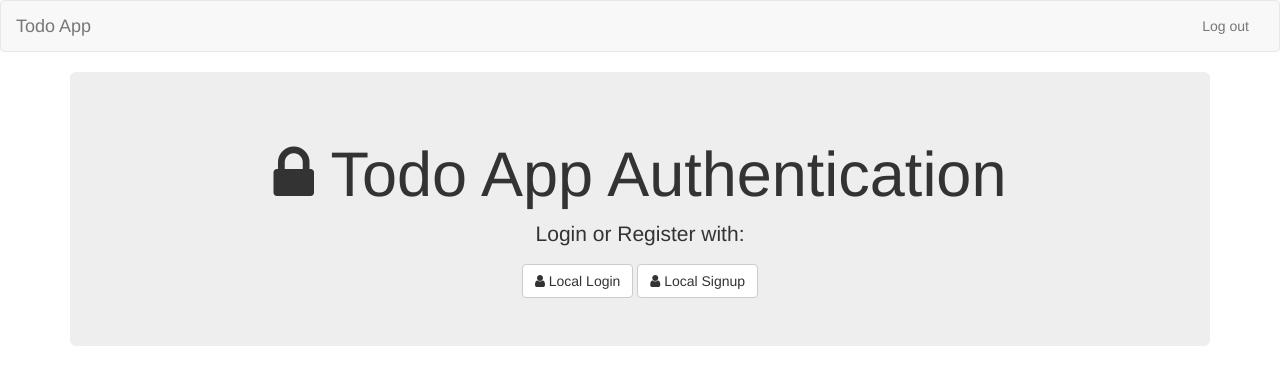
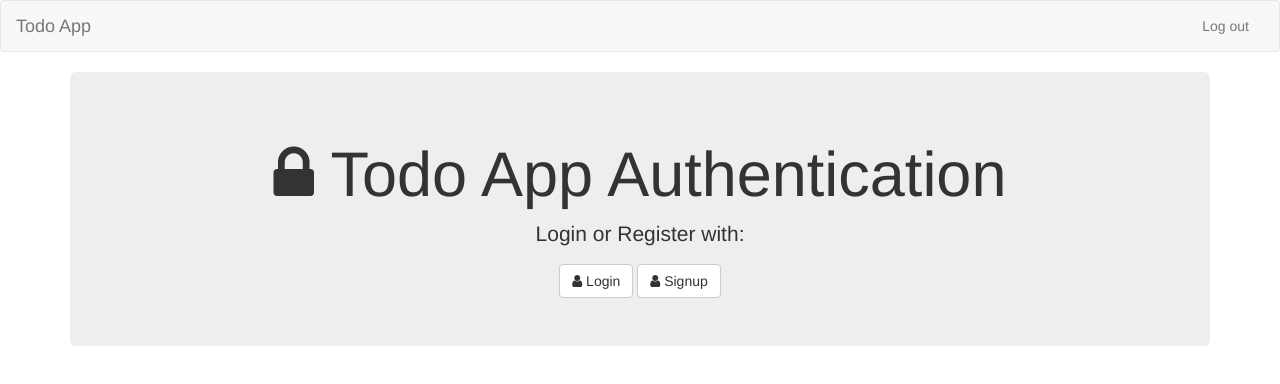
Before and after one commit to Yves-T/NODE_TODO, a website: page public/index.html in a window 1280 px wide. Drawn offline with nearby package versions, Linux system fonts and the light colour scheme; some packages are replaced by stand-ins of ours; a script that the page names is missing.

Commit message:
Replace button labels in home view

```diff
--- a/public/ng/views/homeView.html
+++ b/public/ng/views/homeView.html
@@ -3,6 +3,6 @@
 
     <p>Login or Register with:</p>
 
-    <a ui-sref="login" class="btn btn-default"><span class="fa fa-user"></span> Local Login</a>
-    <a ui-sref="signup" class="btn btn-default"><span class="fa fa-user"></span> Local Signup</a>
+    <a ui-sref="login" class="btn btn-default"><span class="fa fa-user"></span> Login</a>
+    <a ui-sref="signup" class="btn btn-default"><span class="fa fa-user"></span> Signup</a>
 </div>
```
